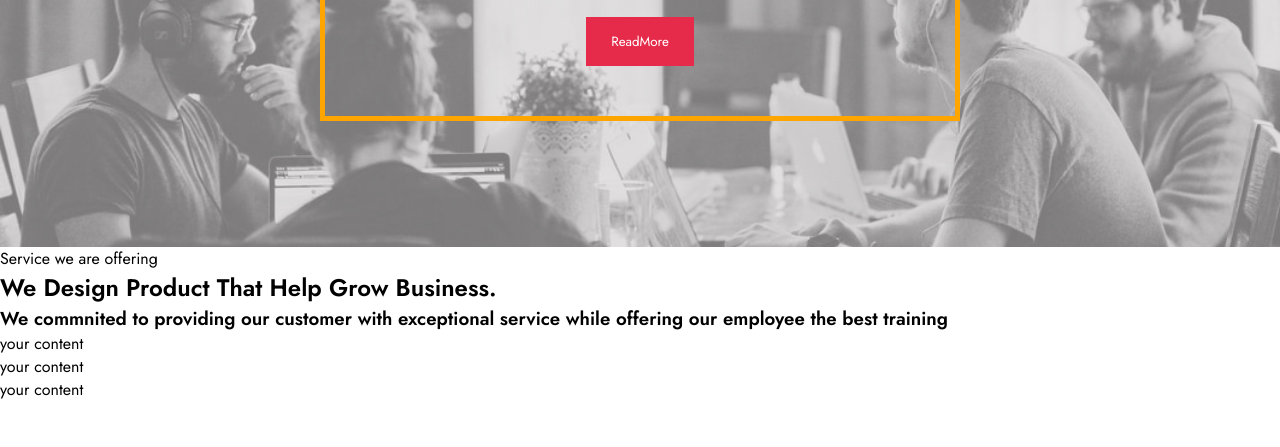
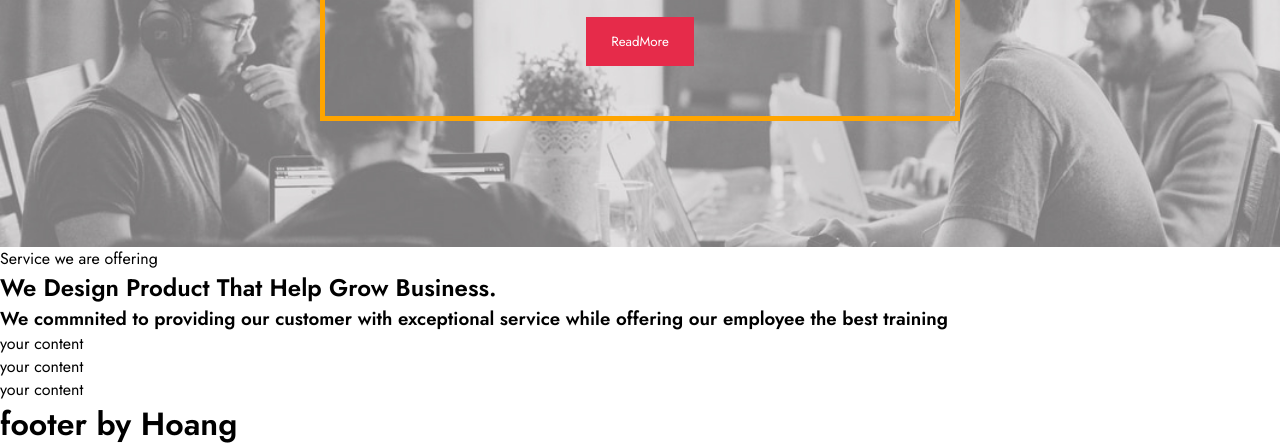
Before and after one commit to Hoangpham2603/repo__new, a plain HTML site: page index.html in a window 1280 px wide. Shown: the part 478-925 px from the top of the page. Before the commit the page ends 879 px from the top, so only its background shows below. Drawn offline with Linux system fonts and the light colour scheme.

Commit message:
footer by Nguyen

```diff
--- a/index.html
+++ b/index.html
@@ -72,7 +72,10 @@
 <div class="number"></div>
 <div class="experience"></div>
 <div class="contact"></div>
-<footer></footer>
+<footer>
+
+  <h1> footer by Hoang</h1>
+</footer>
 
 
 </body>
```
